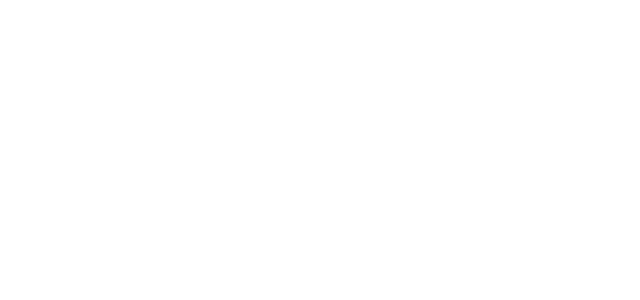
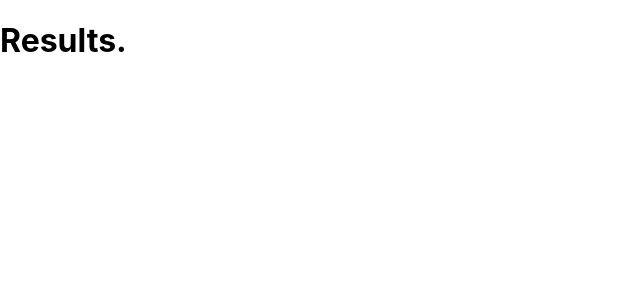
Before and after one commit to Thomsath/ecv-regal-roulette, a React (Create React App) app: page /results in a window 1280 px wide. Shown: the top 300 px of the page, without its empty margins (0-640 px from the left). Built offline with nearby package versions, Linux system fonts and the light colour scheme.

Commit message:
Results Route

```diff
--- a/src/App.js
+++ b/src/App.js
@@ -4,6 +4,7 @@
 import RouteHome from "./components/Home/RouteHome";
 import RouteEdit from "./components/Edit/RouteEdit";
 import RouteWheel from "./components/Wheel/RouteWheel";
+import RouteResults from "./components/Results/RouteResults";
 
 function App() {
   return (
@@ -11,6 +12,7 @@
           <Route exact path="/" component={RouteHome} />
           <Route exact path="/edit" component={RouteEdit} />
           <Route exact path="/wheel" component={RouteWheel} />
+          <Route exact path="/results" component={RouteResults} />
       </Router>
   );
 }
--- /dev/null
+++ b/src/components/Results/RouteResults.jsx
@@ -0,0 +1,9 @@
+import React from "react";
+
+class RouteResults extends React.Component {
+    render() {
+        return <h1>Results.</h1>;
+    }
+}
+
+export default RouteResults;
```
